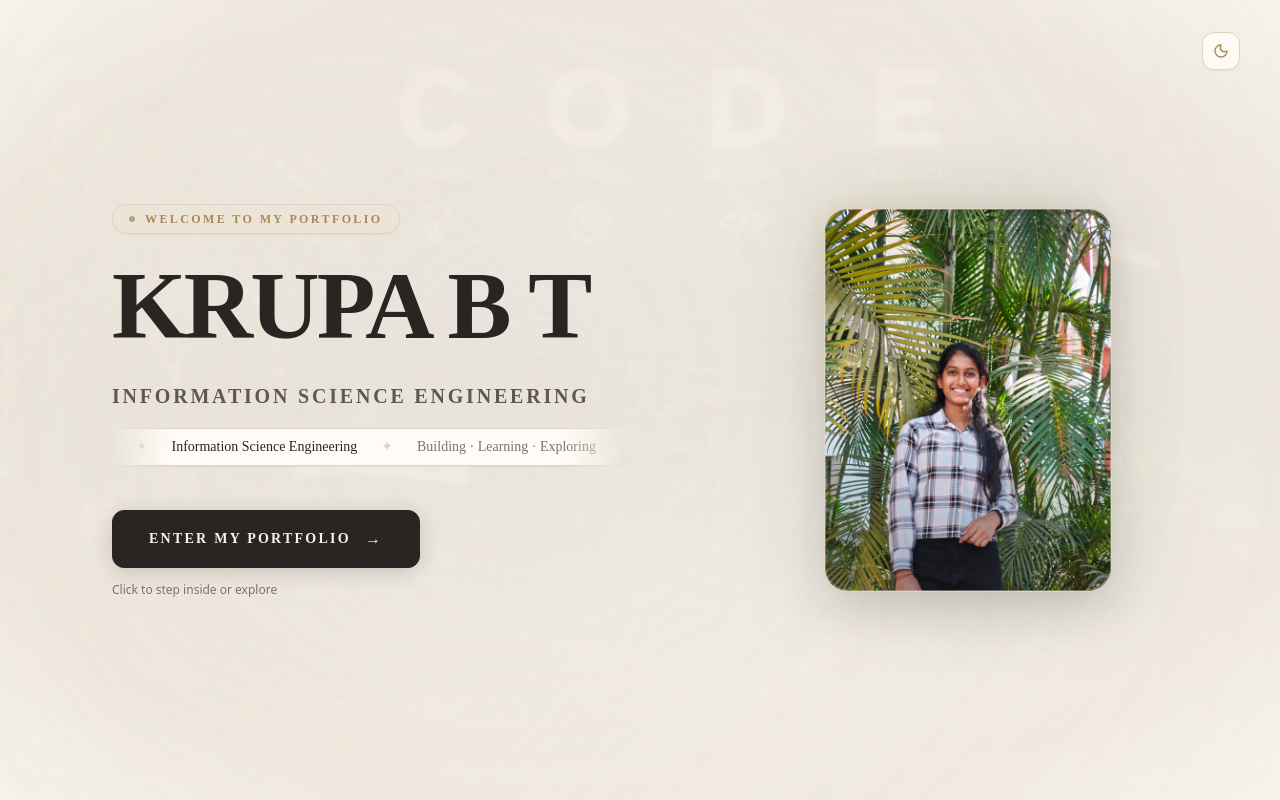
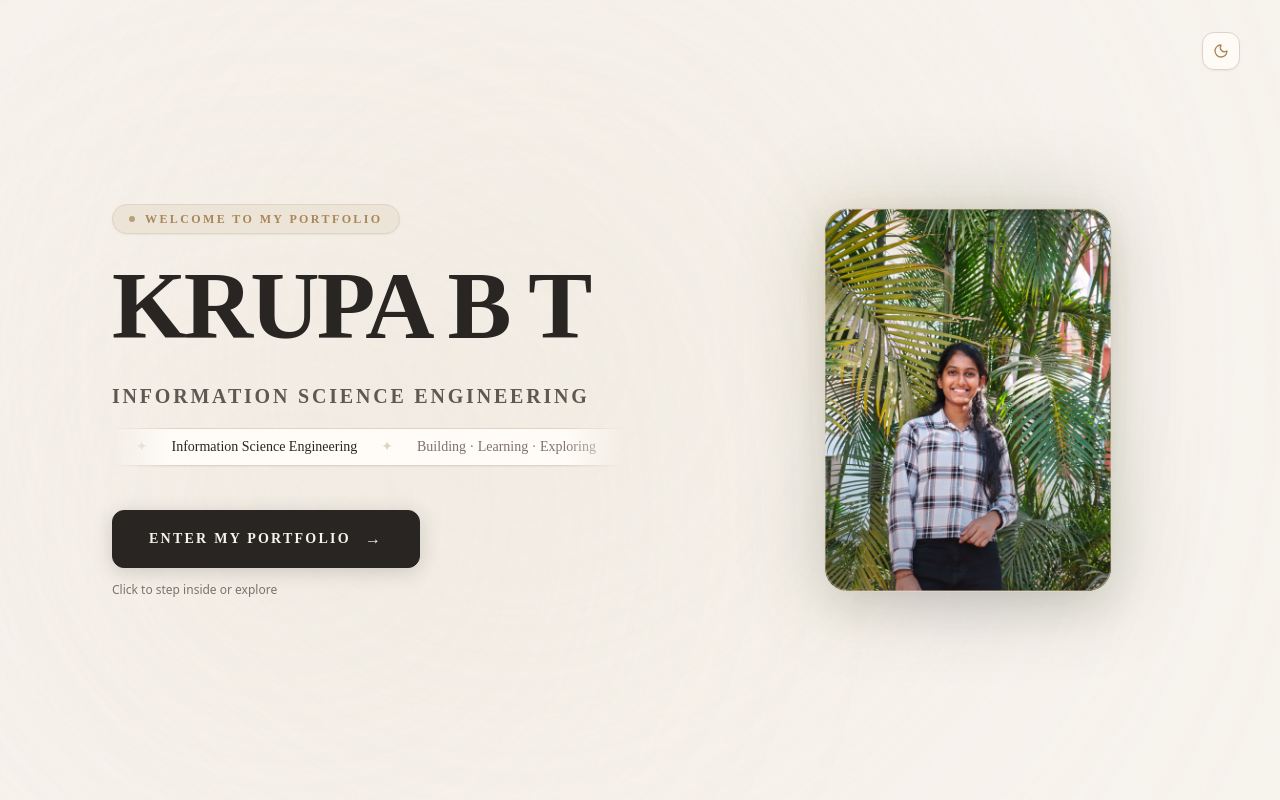
Before and after one commit to krupabt/krupabt-portfolio, a React (Vite) app: page / in a window 1280 px wide. Built offline with nearby package versions, Linux system fonts and the light colour scheme.

Commit message:
feat: remove background photo image for clean luxury ivory aesthetic

```diff
--- a/src/components/CinematicIntro.jsx
+++ b/src/components/CinematicIntro.jsx
@@ -158,33 +158,15 @@ export default function CinematicIntro({ onStartEnter }) {
       </div>
 
       {/* ─────────────────────────────────────────────────────────────
-          STEP 1: NEW UPLOADED BACKGROUND IMAGE WITH READABLE OVERLAY
+          STEP 1: SUBTLE TACTILE TEXTURE
       ───────────────────────────────────────────────────────────── */}
       <div
         className="absolute inset-0 pointer-events-none overflow-hidden z-0"
         style={{
-          transition: 'opacity 1200ms cubic-bezier(0.22, 1, 0.36, 1), filter 1200ms cubic-bezier(0.22, 1, 0.36, 1)',
+          transition: 'opacity 1200ms cubic-bezier(0.22, 1, 0.36, 1)',
           opacity: step >= 1 ? 1 : 0,
-          filter: step >= 1 ? 'blur(0px)' : 'blur(14px)',
         }}
       >
-        <img
-          src="/intro-bg.jpg"
-          alt=""
-          className="w-full h-full object-cover object-[center_35%] scale-[1.03]"
-          style={{
-            transform: isReducedMotion
-              ? 'scale(1.02)'
-              : `translate3d(${depthTranslateX * 0.4}px, ${depthTranslateY * 0.4}px, 0) scale(1.03)`,
-          }}
-          aria-hidden="true"
-        />
-
-        {/* Dual Theme Readability Overlays */}
-        <div className="absolute inset-0 bg-[#F7F3ED]/80 dark:bg-[#141210]/80 backdrop-blur-[1.5px] transition-colors duration-300" />
-        <div className="absolute inset-0 bg-gradient-to-t from-[#F7F3ED] via-[#F7F3ED]/75 to-[#F7F3ED]/85 dark:from-[#141210] dark:via-[#141210]/75 dark:to-[#141210]/85 transition-colors duration-300" />
-        <div className="absolute inset-0 bg-[radial-gradient(ellipse_at_center,transparent_30%,rgba(237,228,216,0.55)_75%,#F7F3ED_100%)] dark:bg-[radial-gradient(ellipse_at_center,transparent_30%,rgba(28,25,23,0.65)_75%,#141210_100%)] transition-colors duration-300" />
-
         {/* Tactile Texture */}
         <div
           className="absolute inset-0 pointer-events-none opacity-[0.015] dark:opacity-[0.025] mix-blend-multiply"
--- a/src/components/FirstScreenHero.jsx
+++ b/src/components/FirstScreenHero.jsx
@@ -101,29 +101,7 @@ export default function FirstScreenHero() {
     >
       <div id="hero" className="absolute top-0 left-0" />
 
-      {/* ─────────────────────────────────────────────────────────────
-          HERO BACKGROUND IMAGE WITH DUAL-THEME READABLE OVERLAY
-      ───────────────────────────────────────────────────────────── */}
-      <div
-        className="absolute inset-0 pointer-events-none overflow-hidden z-0"
-        aria-hidden="true"
-      >
-        <img
-          src="/hero-bg.jpg"
-          alt=""
-          className="w-full h-full object-cover object-center scale-[1.03]"
-          style={{
-            transform: isReducedMotion
-              ? 'scale(1.01)'
-              : `translate3d(${-mouseOffset.x * 0.4}px, ${-mouseOffset.y * 0.4}px, 0) scale(1.03)`,
-            transition: 'transform 500ms ease-out',
-          }}
-        />
-        {/* Dual-theme readable overlays */}
-        <div className="absolute inset-0 bg-[#F7F3ED]/85 dark:bg-[#141210]/85 backdrop-blur-[1px] transition-colors duration-300" />
-        <div className="absolute inset-0 bg-gradient-to-b from-[#F7F3ED]/90 via-[#F7F3ED]/80 to-[#F7F3ED] dark:from-[#141210]/92 dark:via-[#141210]/85 dark:to-[#141210] transition-colors duration-300" />
-        <div className="absolute inset-0 bg-[radial-gradient(ellipse_at_center,transparent_40%,rgba(237,228,216,0.6)_80%,#F7F3ED_100%)] dark:bg-[radial-gradient(ellipse_at_center,transparent_35%,rgba(28,25,23,0.75)_80%,#141210_100%)] transition-colors duration-300" />
-      </div>
+
 
       {/* ─────────────────────────────────────────────────────────────
           HERO ATMOSPHERE LIGHTING (Champagne & Soft Taupe)
```
